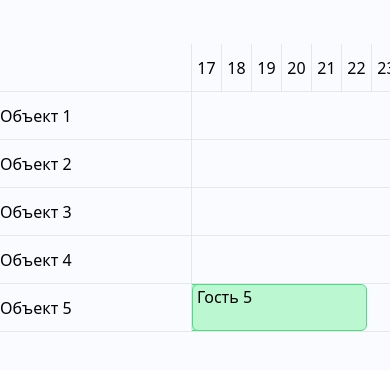
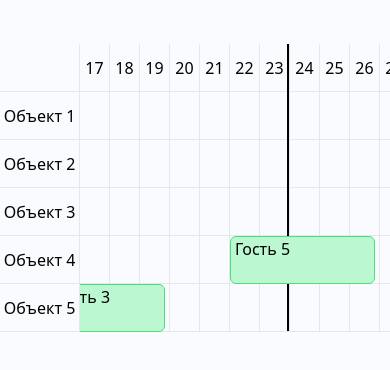
Before and after one commit to alkhilaev/vue-tailwind, a Vue app: page /booking in a window 390 px wide. Shown: the top 370 px of the page. Built offline with nearby package versions, Linux system fonts and the light colour scheme; the HTML template or start-up script is replaced by a standard one.

Commit message:
Booking dashboard 1.3. Сделал адаптив и ячейки в сетке бронирования

```diff
--- a/src/views/booking/index.vue
+++ b/src/views/booking/index.vue
@@ -2,12 +2,16 @@
   <div class="container mx-auto my-6">
     <div class="flex">
       <!-- Колонка объектов -->
-      <div class="w-48" style="padding-top: 20px">
+      <div class="w-20 sm:w-48" style="padding-top: 20px">
         <!-- Пустая ячейка для заголовка дат -->
         <div class="h-12 border-b border-r"></div>
         <!-- Список объектов -->
         <div>
-          <div v-for="object in objects" :key="object.id" class="h-12 flex items-center border-b border-r">
+          <div
+            v-for="object in objects"
+            :key="object.id"
+            class="h-12 flex items-center justify-center sm:justify-normal border-b border-r"
+          >
             <span class="truncate">
               {{ object.name }}
             </span>
@@ -34,6 +38,7 @@
                 class="absolute bg-black"
                 :style="{
                   width: '2px',
+                  'z-index': 1,
                   height: 'calc(100% + ' + objects.length * 48 + 'px)',
                   right: '0',
                   top: '0',
@@ -43,7 +48,16 @@
           </div>
           <!-- Сетка бронирований -->
           <div>
-            <div v-for="object in objects" :key="object.id" class="relative h-12 border-b border-r">
+            <div v-for="object in objects" :key="object.id" class="relative h-12">
+              <!-- Grid cells with borders -->
+              <div class="absolute top-0 left-0 flex" :style="{ width: '100%', height: '100%' }">
+                <div
+                  v-for="(date, index) in displayedDates"
+                  :key="index"
+                  class="border-b border-r"
+                  :style="{ width: CELL_WIDTH + 'px', height: '100%' }"
+                ></div>
+              </div>
               <!-- Блоки бронирований -->
               <div
                 v-for="booking in getBookingsForObject(object.id)"
@@ -109,19 +123,12 @@ const generateBookings = () => {
   const startYear = 2022;
   const endYear = 2024;
   const objectIds = objects.value.map((obj) => obj.id);
-  const guests = [
-    "Гость 1",
-    "Гость 2",
-    "Гость 3",
-    "Гость 4",
-    "Гость 5",
-    // Добавьте другие имена гостей
-  ];
+  const guests = ["Гость 1", "Гость 2", "Гость 3", "Гость 4", "Гость 5"];
 
   for (let year = startYear; year <= endYear; year++) {
     for (let month = 0; month < 12; month++) {
       // Создаём 3 бронирования на каждый месяц
-      for (let i = 0; i < 3; i++) {
+      for (let i = 0; i < 4; i++) {
         const startDay = Math.floor(Math.random() * 28) + 1;
         const duration = Math.floor(Math.random() * 5) + 1; // От 1 до 5 дней
         const endDay = startDay + duration;
@@ -273,6 +280,7 @@ const bookingStyle = (booking) => {
   return {
     left: `${left}px`,
     width: `${width}px`,
+    zIndex: 2,
   };
 };
 
@@ -354,8 +362,8 @@ const hideTooltip = () => {
 .month-marker::before {
   content: "";
   display: none;
-  width: 1px; /* Толщина чёрточки */
-  height: 16px; /* Высота чёрточки */
+  width: 1px;
+  height: 16px;
   background-color: black;
   margin-right: 5px;
   transform: translateX(-1px);
```
